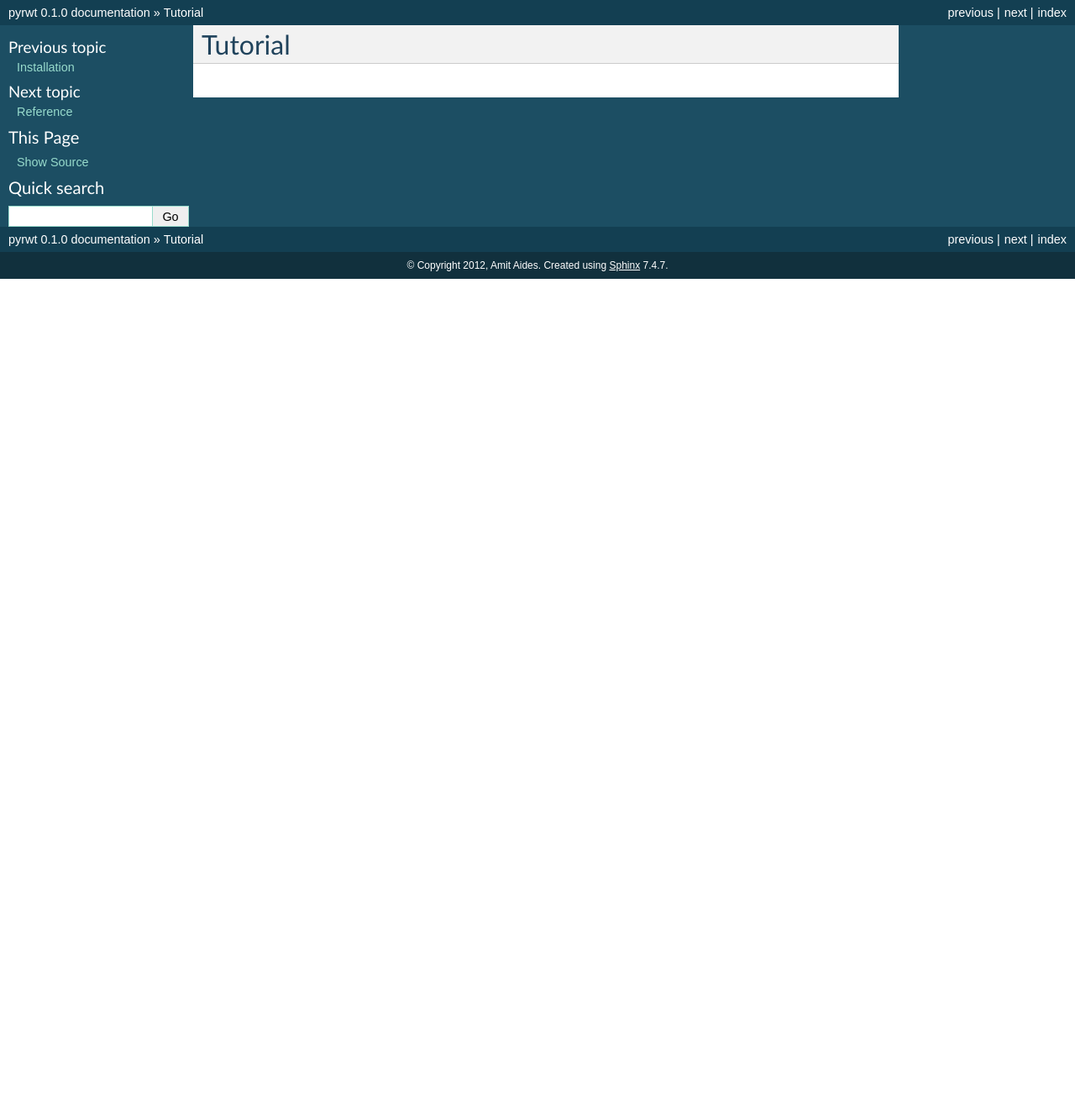
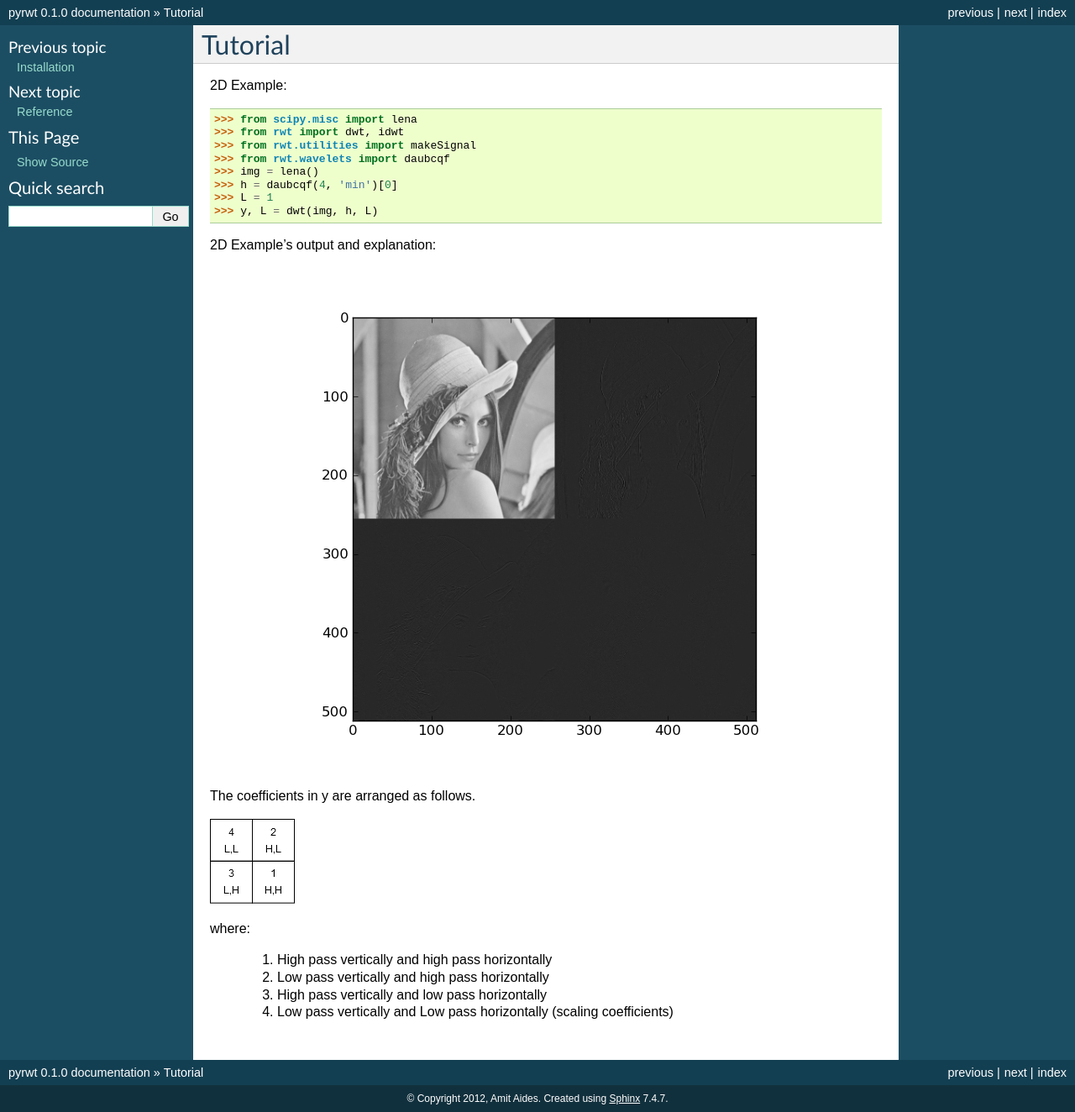
Before and after one commit to parallaxinnovations/pyrwt, a Sphinx documentation site: the page built from doc/source/tutorial.rst, in a window 1280 px wide. Shown: the whole page at 84% size. Built offline with Sphinx 7.4.7, drawn with Linux system fonts in a browser that asks for light colours; formulas are drawn with MathJax 3; before the commit the page ends 900 px from its top, so only the background shows below that.

Commit message:
Some more work on the docuemntation.

```diff
--- a/doc/source/tutorial.rst
+++ b/doc/source/tutorial.rst
@@ -2,3 +2,32 @@
 
 Tutorial
 ========
+
+2D Example:
+
+>>> from scipy.misc import lena
+>>> from rwt import dwt, idwt
+>>> from rwt.utilities import makeSignal
+>>> from rwt.wavelets import daubcqf
+>>> img = lena()
+>>> h = daubcqf(4, 'min')[0]
+>>> L = 1
+>>> y, L = dwt(img, h, L)
+
+2D Example's output and explanation:
+
+.. image:: ../images/lena_dwt.png
+
+The coefficients in y are arranged as follows.
+
+.. image:: ../images/coef_table.png
+
+where:
+
+ 1. High pass vertically and high pass horizontally
+
+ 2. Low pass vertically and high pass horizontally
+
+ 3. High pass vertically and low  pass horizontally
+
+ 4. Low pass vertically and Low pass horizontally (scaling coefficients)
```
Also changed, not shown: doc/source/reference.rst (+8 -2 lines), doc/images/coef_table.png (added), doc/images/lena_dwt.png (added), 4 other files.
